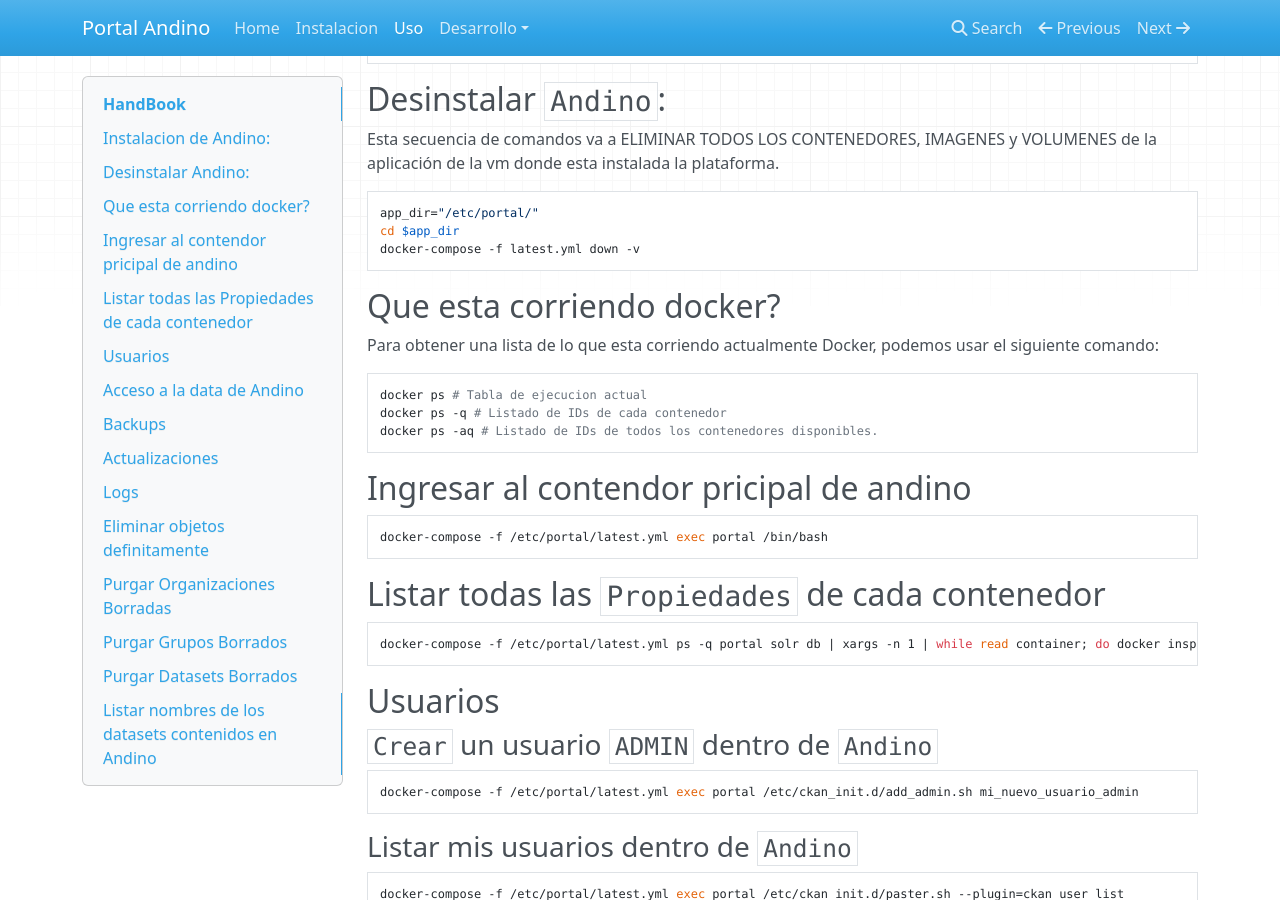
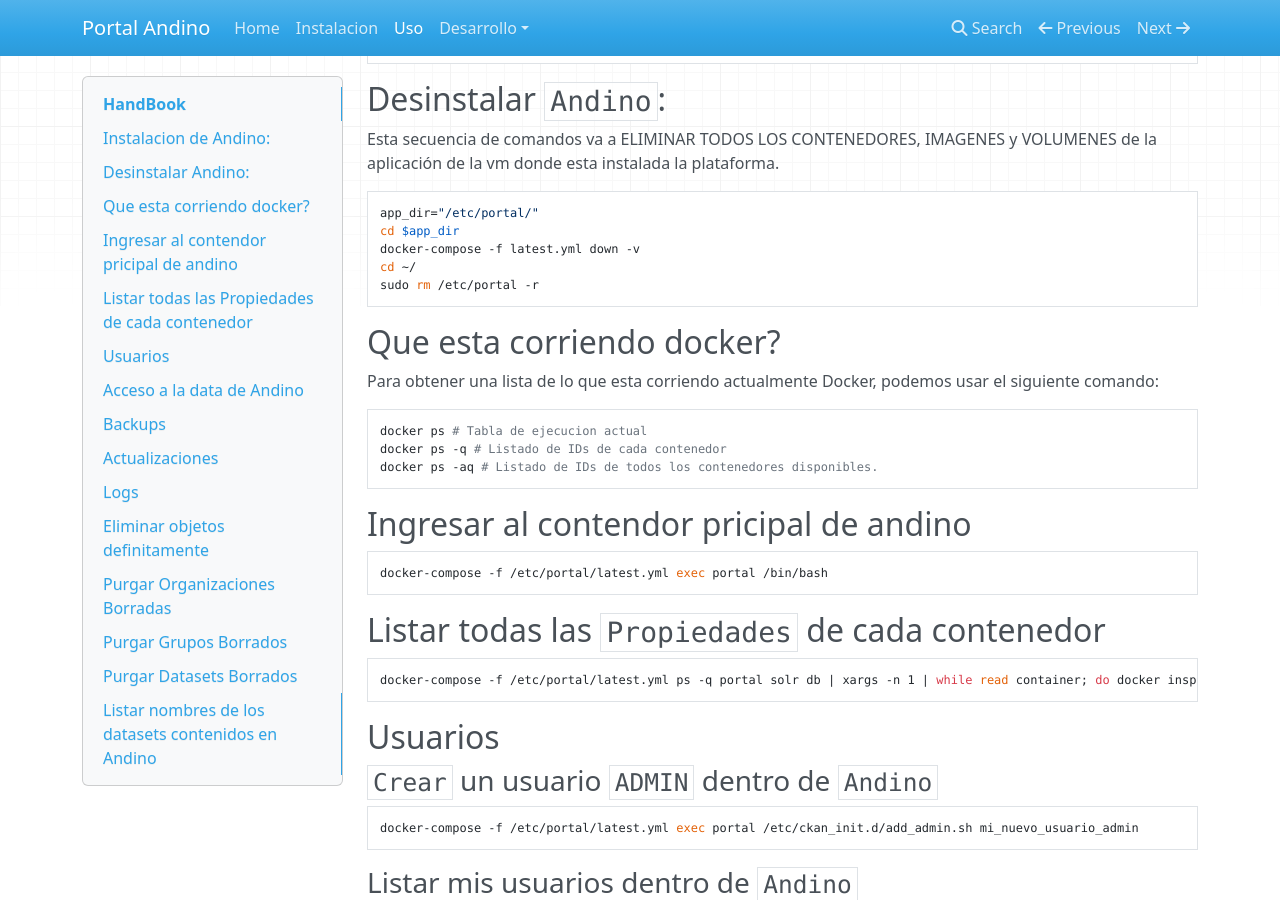
Before and after one commit to datosgobar/portal-andino, an MkDocs documentation site: the page built from docs/setup/usage.md, in a window 1280 px wide and 900 px high, scrolled down 1250 px. Built offline with MkDocs 1.6.1, drawn with Linux system fonts in a browser that asks for light colours; nearby versions of some CDN libraries; old or Windows-style settings are respelled for this version of MkDocs; some of the changed text lies outside the part shown.

Commit message:
Fix typos

````diff
--- a/docs/setup/usage.md
+++ b/docs/setup/usage.md
@@ -65,6 +65,8 @@
 app_dir="/etc/portal/"
 cd $app_dir
 docker-compose -f latest.yml down -v
+cd ~/
+sudo rm /etc/portal -r
 ```
 
 ## Que esta corriendo docker?
@@ -213,7 +215,7 @@
 
 ### Eliminar `logs` antiguos de `Docker`
 
-_Dentro del nomal funcionamiento de la plataforma, se generan gran catidad de logs, los cuales, ante un incidencia, son sumamente utiles, pero luego de un tiempo, y sabiendo que los mismo se almacenan internamente en Andino, podria ser necesario eliminarlos._
+Dentro del nomal funcionamiento de la plataforma, se generan gran catidad de logs, los cuales, ante un incidencia, son sumamente utiles, pero luego de un tiempo, y sabiendo que los mismo se almacenan internamente en Andino, podria ser necesario eliminarlos.
 
     sudo su -c "ls  /var/lib/docker/containers/ | xargs -n1 | while read docker_id; do truncate -s 0 /var/lib/docker/containers/${docker_id%/*}/${docker_id%/*}-json.log; done"
 
@@ -228,7 +230,7 @@
 
 ## Eliminar objetos definitamente
 
-_Es bien sabido que dentro de `CKAN` cada vez que borranmos algun elemento, en verdad no se borra, sino que pasa a estar `ìnactivo`, por tanto, tener alguna forma de eliminar elementos de manera definitiva, resulta altamente necesario._
+Es bien sabido que dentro de `CKAN` cada vez que borranmos algun elemento, en verdad no se borra, sino que pasa a estar `ìnactivo`, por tanto, tener alguna forma de eliminar elementos de manera definitiva, resulta altamente necesario.
 
 ## Purgar Organizaciones Borradas
 
````
Also changed, not shown: other parts of docs/setup/usage.md (+1 -1 lines).
